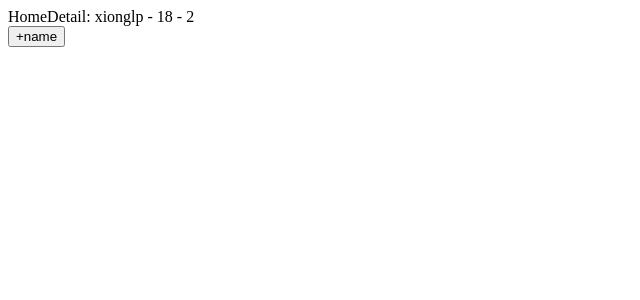
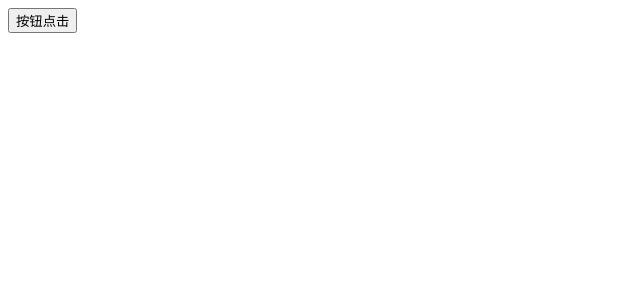
Before and after one commit to xionglp/LSVuejs, a Vue app in the folder 01-learn-component/: page / in a window 1280 px wide. Shown: the top 300 px of the page, without its empty margins (0-640 px from the left). Built offline with nearby package versions, Linux system fonts and the light colour scheme.

Commit message:
事件总线mitt使用

```diff
--- a/01-learn-component/package.json
+++ b/01-learn-component/package.json
@@ -8,6 +8,7 @@
     "lint": "vue-cli-service lint"
   },
   "dependencies": {
+    "mitt": "^3.0.0",
     "vue": "^3.0.0"
   },
   "devDependencies": {
--- /dev/null
+++ b/01-learn-component/src/07-事件总线的mitt的使用/About.vue
@@ -0,0 +1,27 @@
+<template>
+  <div>
+    <button @click="btnClick">按钮点击</button>
+  </div>
+</template>
+
+<script>
+  import emitter from "./utils/EventBus.js"
+  import { AAA_EVENT, BBB_EVENT } from "./utils/constants.js"
+
+  export default {
+    data() {
+      return {}
+    },
+    methods: {
+      btnClick() {
+        emitter.emit(AAA_EVENT, {name: "xionglp", age: 18})
+
+        emitter.emit(BBB_EVENT, {address: "深圳市", height: 1.99})
+      }
+    }
+  }
+</script>
+
+<style scoped>
+
+</style>
--- /dev/null
+++ b/01-learn-component/src/07-事件总线的mitt的使用/App.vue
@@ -0,0 +1,22 @@
+<template>
+  <div>
+    <home></home>
+    <about></about>
+  </div>
+</template>
+
+<script>
+  import Home from "./Home.vue"
+  import About from "./About.vue"
+
+  export default {
+    components: {
+      Home,
+      About
+    }
+  }
+</script>
+
+<style scoped>
+
+</style>
--- /dev/null
+++ b/01-learn-component/src/07-事件总线的mitt的使用/Home.vue
@@ -0,0 +1,19 @@
+<template>
+  <div>
+    <home-content></home-content>
+  </div>
+</template>
+
+<script>
+  import HomeContent from "./HomeContent.vue"
+
+  export default {
+    components: {
+      HomeContent
+    }
+  }
+</script>
+
+<style scoped>
+
+</style>
--- /dev/null
+++ b/01-learn-component/src/07-事件总线的mitt的使用/HomeContent.vue
@@ -0,0 +1,26 @@
+<template>
+  <div>
+
+  </div>
+</template>
+
+<script>
+  import emitter from "./utils/EventBus.js"
+  import { AAA_EVENT, BBB_EVENT } from "./utils/constants.js"
+
+  export default {
+    created() {
+      emitter.on(AAA_EVENT, (res) => {
+        console.log(res)
+      });
+
+      emitter.on(BBB_EVENT, (res) => {
+        console.log(res)
+      })
+    }
+  }
+</script>
+
+<style scoped>
+
+</style>
--- /dev/null
+++ b/01-learn-component/src/07-事件总线的mitt的使用/utils/EventBus.js
@@ -0,0 +1,5 @@
+import mitt from "mitt"
+
+const emitter = mitt()
+
+export default emitter;
--- /dev/null
+++ b/01-learn-component/src/07-事件总线的mitt的使用/utils/constants.js
@@ -0,0 +1,2 @@
+export const AAA_EVENT = "aaa"
+export const BBB_EVENT = "bbb"
--- a/01-learn-component/src/main.js
+++ b/01-learn-component/src/main.js
@@ -1,4 +1,4 @@
 import { createApp } from 'vue'
-import App from './06-Provider和Inject的使用/App.vue'
+import App from './07-事件总线的mitt的使用/App.vue'
 
 createApp(App).mount('#app')
```
Also changed, not shown: 1 other file (tests, documents, lock files or other folders).
